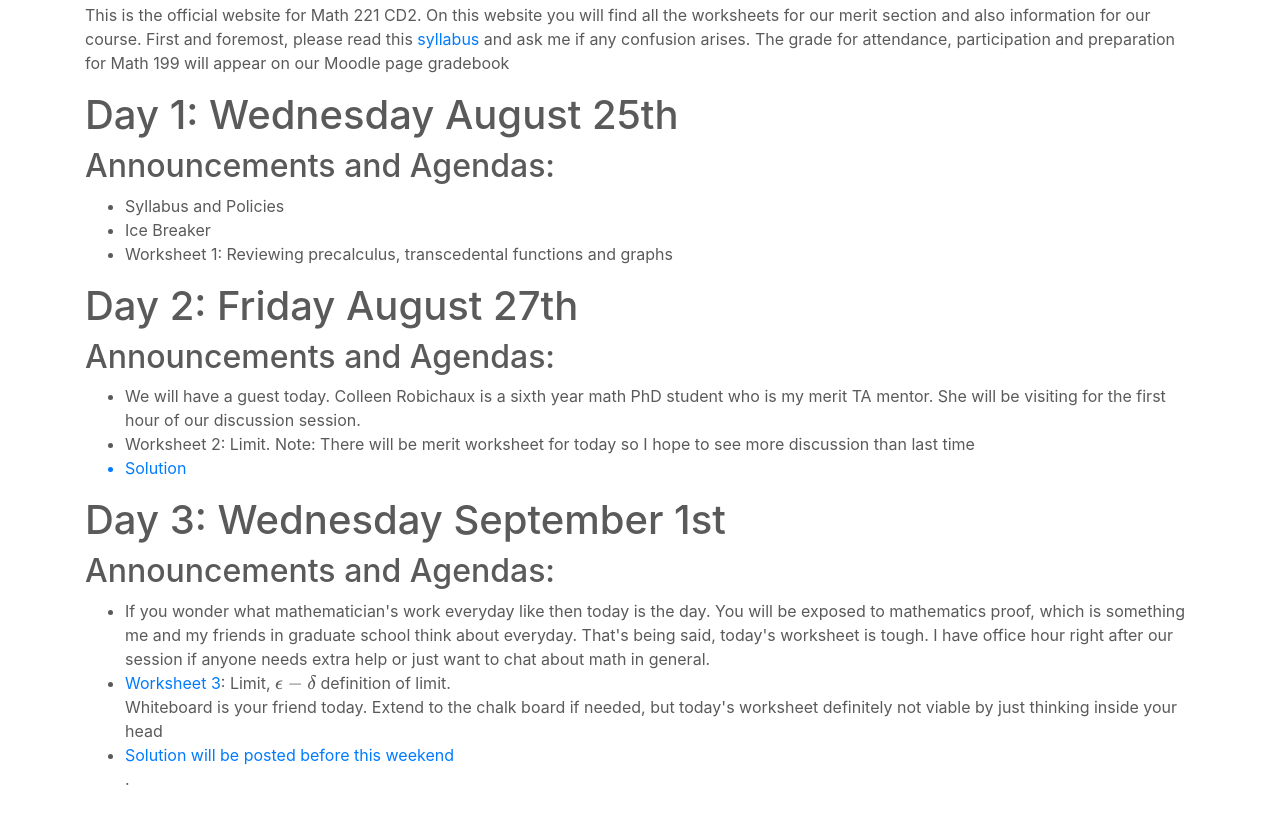
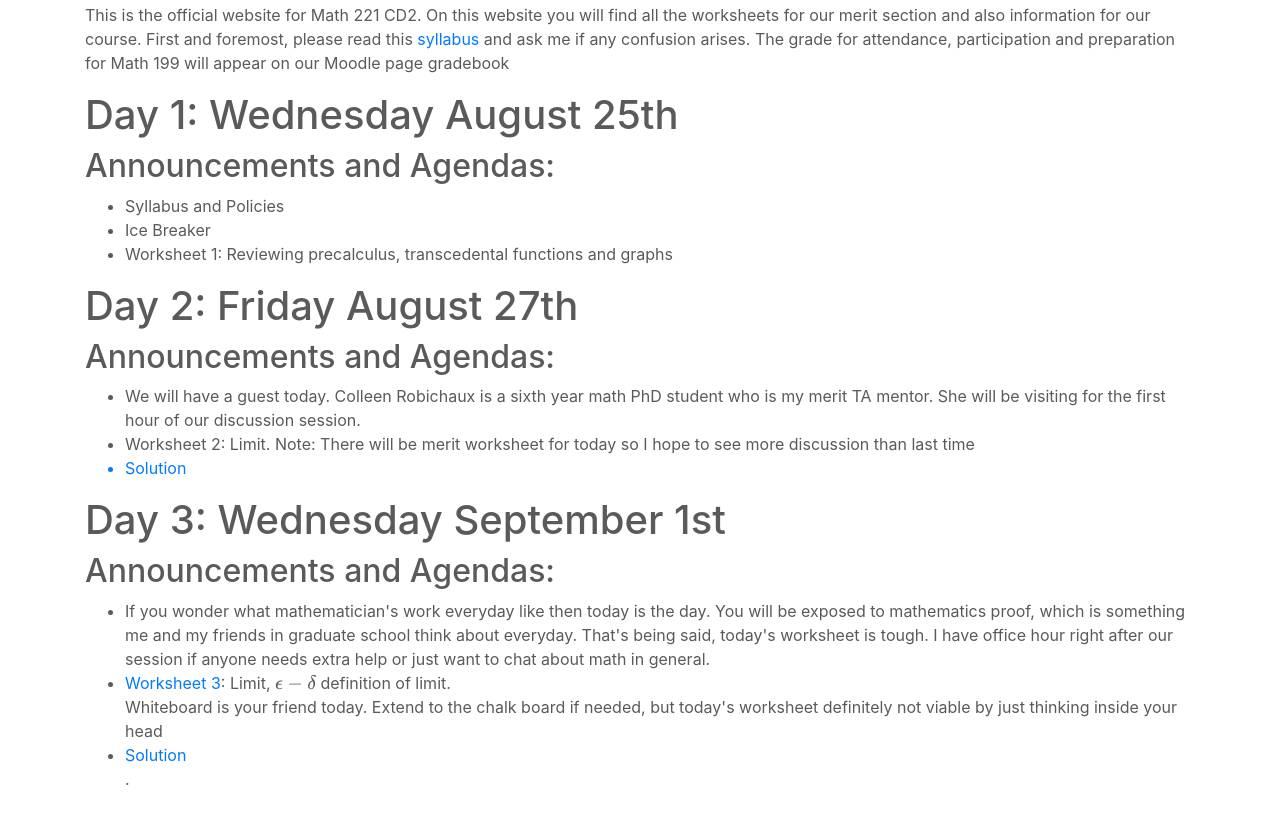
Before and after one commit to trungvumath/my_website, a plain HTML site: page fall2021_calc1.html in a window 1280 px wide. Shown: the part 667-1490 px from the top of the page. Drawn offline with nearby package versions, Linux system fonts and the light colour scheme.

Commit message:
Update fall2021_calc1.html

```diff
--- a/fall2021_calc1.html
+++ b/fall2021_calc1.html
@@ -170,7 +170,7 @@
           <li>If you wonder what mathematician's work everyday like then today is the day. You will be exposed to mathematics proof, which is something me and my friends in graduate school think about everyday. That's being said, today's worksheet is tough. I have office hour right after our session if anyone needs extra help or just want to chat about math in general.</li>
           <li>  <a href="fall2021TA/WS3.pdf"> Worksheet 3</a>: Limit, <span
             class="math display">\(\epsilon-\delta\)</span> definition of limit.</li> Whiteboard is your friend today. Extend to the chalk board if needed, but today's worksheet definitely not viable by just thinking inside your head
-          <li> <a href="fall2021TA/WS3sol.pdf">Solution will be posted before this weekend</a></li>.
+          <li> <a href="fall2021TA/WS3sol.pdf">Solution </a></li>.
 
         </ul>
         <!-- Day 4
```
